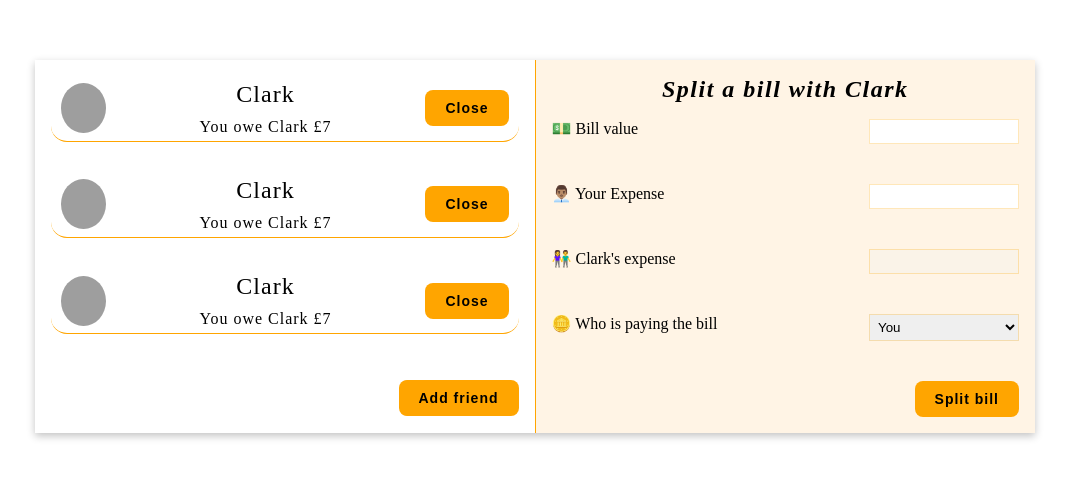
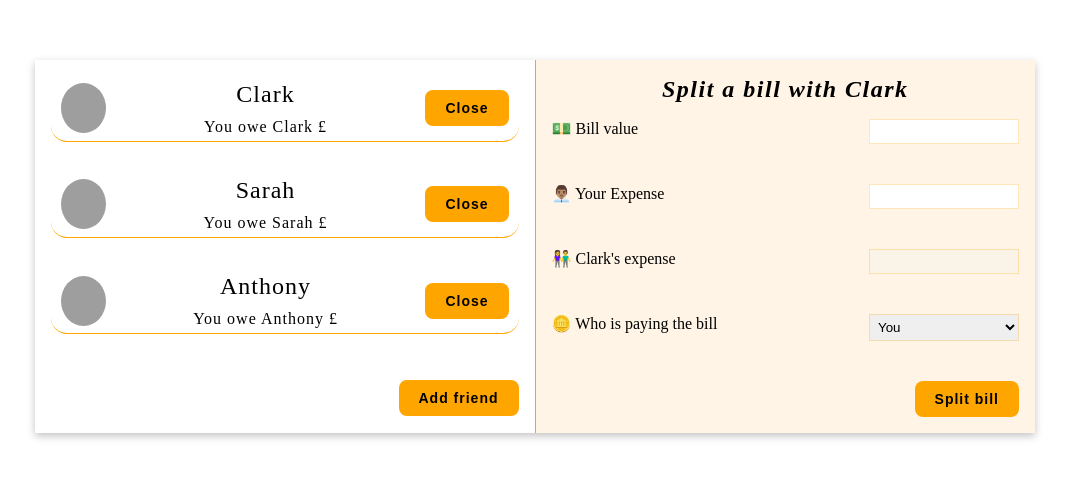
Before and after one commit to A-Karim2003/eat-n-split, a React (Vite) app: page / in a window 1280 px wide. Shown: the part 154-632 px from the top of the page, without its empty margins (105-1174 px from the left). Built offline with nearby package versions, Linux system fonts and the light colour scheme; grey boxes are pictures that could not be loaded.

Commit message:
Add selectedPerson state to track the current selected person Added data to dynamically render freinds

```diff
--- a/src/App.jsx
+++ b/src/App.jsx
@@ -1,13 +1,43 @@
+import { useState } from "react";
 import BillSplitter from "./components/BillSplitter/BillSplitter.jsx";
 import Friends from "./components/Friends/Friends.jsx";
 
+const friendsData = [
+  {
+    id: 1,
+    profilePic: "https://i.pravatar.cc/150?img=12",
+    name: "Clark",
+    amount: "",
+  },
+  {
+    id: 2,
+    profilePic: "https://i.pravatar.cc/150?img=47",
+    name: "Sarah",
+    amount: "",
+  },
+  {
+    id: 3,
+    profilePic: "https://i.pravatar.cc/150?img=3",
+    name: "Anthony",
+    amount: "",
+  },
+];
+
 function App() {
+  const [SelectedPerson, setSelectedPerson] = useState("");
+
+  function getSelectedPerson() {
+    setSelectedPerson();
+  }
+
   return (
     <div className="app">
-      <Friends />
+      <Friends friendsData={friendsData} />
       <BillSplitter />
     </div>
   );
 }
 
 export default App;
+
+//! Complete the selectedPerson state logic
--- a/src/components/BillSplitter/billSplitter.jsx
+++ b/src/components/BillSplitter/billSplitter.jsx
@@ -20,7 +20,7 @@ function BillSplitter() {
         <input type="number" />
       </InputGroup>
 
-      {/* --------Friend's valie--------- */}
+      {/* --------Friend's value--------- */}
       <InputGroup>
         <div>👫 Clark's expense</div>
         <input type="number" disabled />
@@ -28,7 +28,7 @@ function BillSplitter() {
 
       {/* --------Bill payer--------- */}
       <InputGroup>
-        <label for="bill-paper">🪙 Who is paying the bill</label>
+        <label htmlFor="bill-payer">🪙 Who is paying the bill</label>
         <select id="bill-payer">
           <option value="">You</option>
           <option value="">Clark</option>
--- a/src/components/Friends/Friend.jsx
+++ b/src/components/Friends/Friend.jsx
@@ -1,14 +1,16 @@
 import Button from "../../components/Button";
 
-function Friend() {
+function Friend({ id, profilePic, name, amount }) {
   return (
     <div className="friend">
       <div className="profile-pic">
-        <img src="https://i.pravatar.cc/150?u=anything" alt="Random" />
+        <img src={profilePic} alt="Random" />
       </div>
       <div className="profile-info">
-        <h2>Clark</h2>
-        <p>You owe Clark £7</p>
+        <h2>{name}</h2>
+        <p>
+          You owe {name} £{amount}
+        </p>
       </div>
       <Button className={"close-btn"}>Close</Button>
     </div>
--- a/src/components/Friends/Friends.jsx
+++ b/src/components/Friends/Friends.jsx
@@ -2,13 +2,18 @@ import "./friend.css";
 import Friend from "./Friend";
 import Button from "../Button";
 
-function Friends() {
+function Friends({ friendsData }) {
   return (
     <div className="friends">
-      <Friend />
-      <Friend />
-      <Friend />
-
+      {friendsData.map((friend) => (
+        <Friend
+          key={friend.id}
+          id={friend.id}
+          profilePic={friend.profilePic}
+          name={friend.name}
+          amount={friend.amount}
+        />
+      ))}
       {/* prettier-ignore */}
       <Button className={"add-friend-btn"}>
         Add friend
--- a/src/index.css
+++ b/src/index.css
@@ -10,6 +10,7 @@ body {
   display: flex;
   align-items: center;
   justify-content: center;
+  padding: 2rem;
 }
 
 #root {
```
Also changed, not shown: eslint.config.js (+12 -12 lines).
